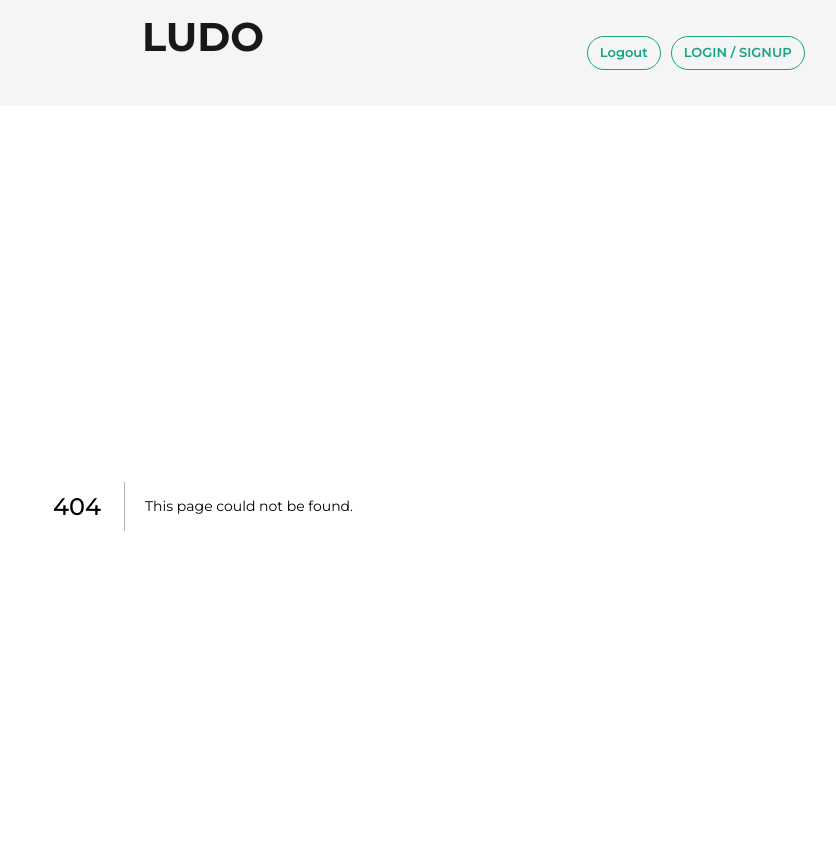
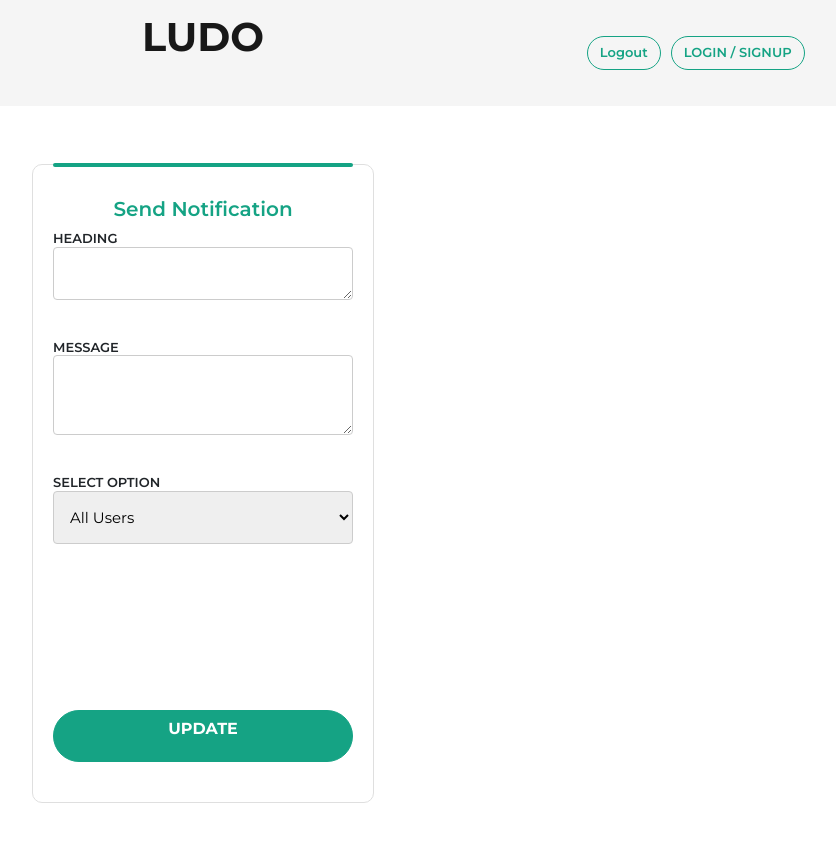
Before and after one commit to Singh-Paramvir/newLudoAdmin, a Next.js app: page /notification in a window 1280 px wide. Before the commit this address had no page. Shown: the top 842 px of the page, without its empty margins (437-1273 px from the left). After the commit the page ends 803 px from the top, so only its background shows below. Built offline with nearby package versions, Linux system fonts and the light colour scheme.

Commit message:
Create notification.js

```diff
--- /dev/null
+++ b/pages/notification.js
@@ -0,0 +1,30 @@
+import React from 'react'
+// import UpdateProfile from '../Component/UpdateProfile'
+import Login from '../Component/Notification';
+
+const cpc = () => {
+  return (
+    <div>
+        <Login/>
+
+    </div>
+  )
+}
+
+export default cpc;
+// export async function getServerSideProps(context) {
+//   const session = await getSession(context)
+//   if (!session) {
+//     return {
+//       redirect: {
+//         destination: "/login",
+//         permanent: false,
+//       }
+//     }
+//   }
+//   return {
+//     props:{
+//       session
+//     }
+//   }
+// }
```
